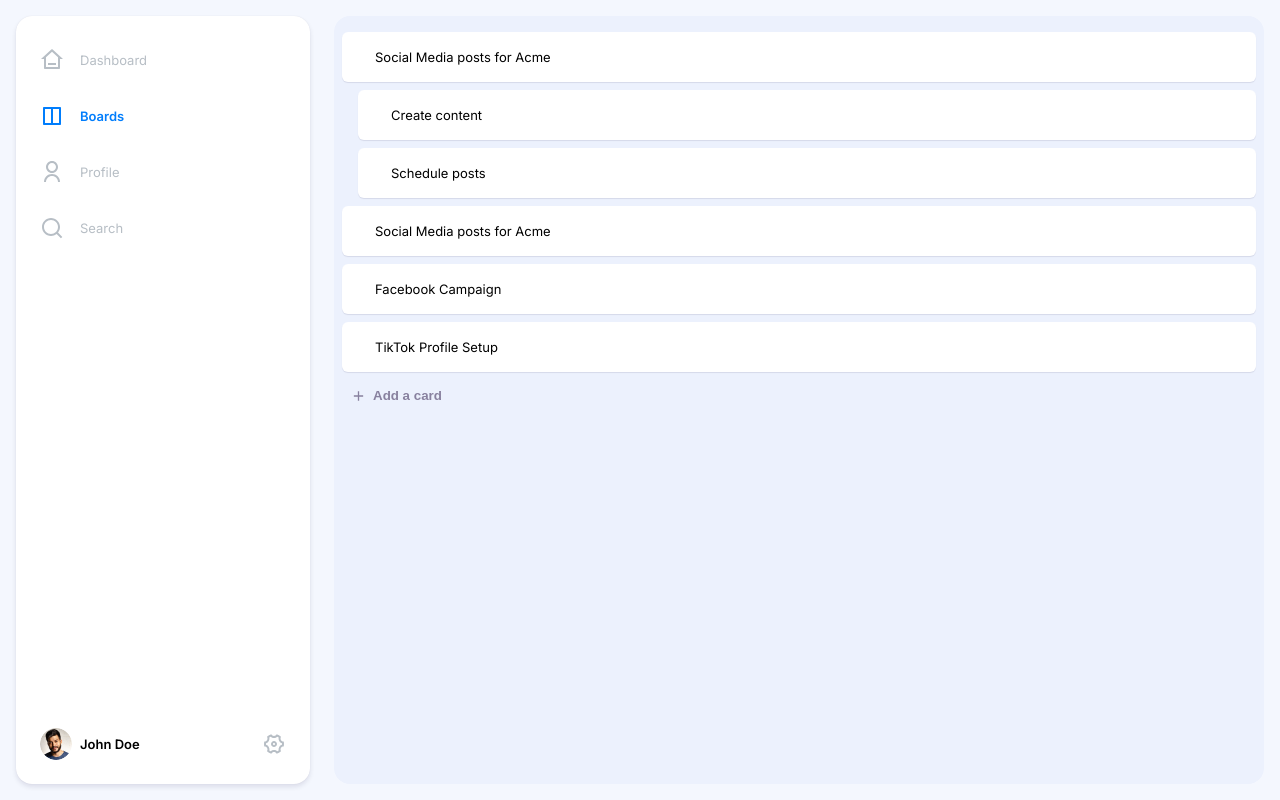
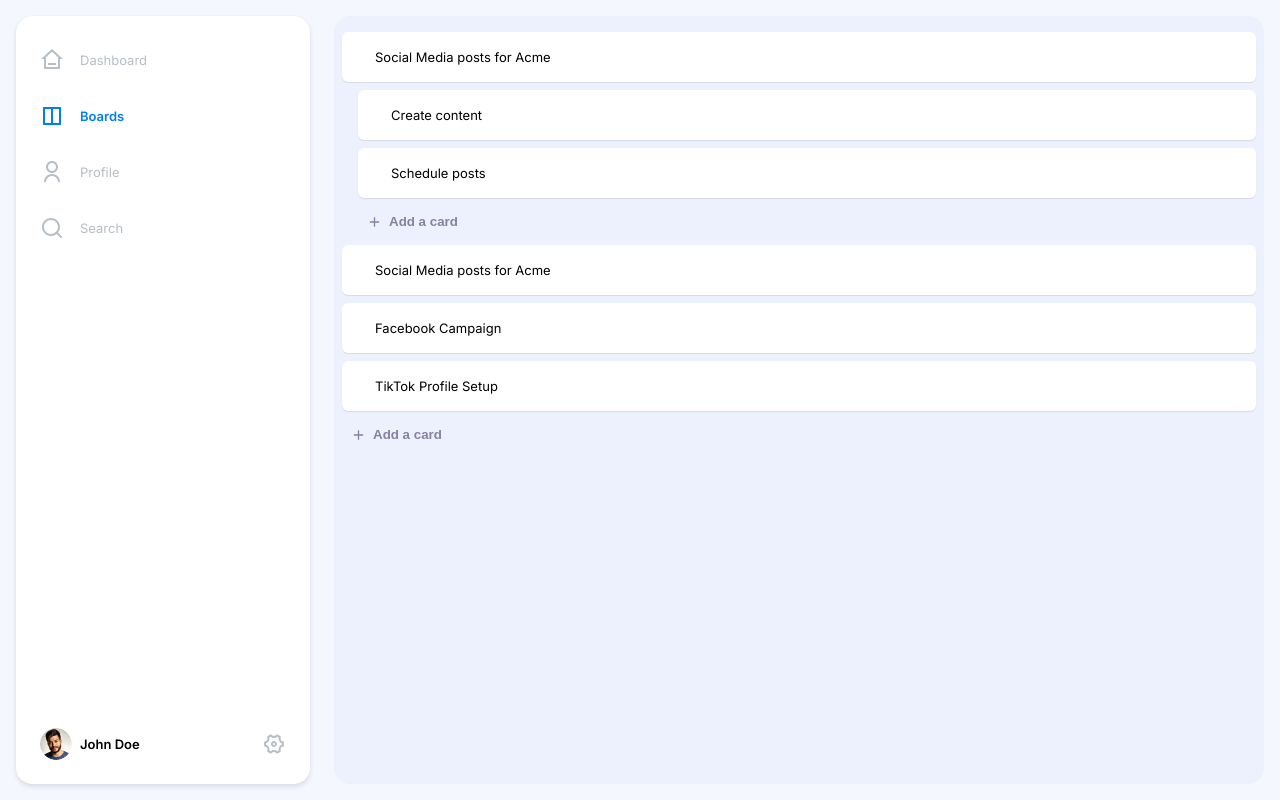
Before and after one commit to mmbsoft/kanban-practical, a React (Vite) app: page / in a window 1280 px wide. Built offline with nearby package versions, Linux system fonts and the light colour scheme.

Commit message:
Improve subtask fuctionality

```diff
--- a/src/components/task/Task.tsx
+++ b/src/components/task/Task.tsx
@@ -12,12 +12,12 @@ import {
 import { TaskInterface } from '../../store/types'
 import { useSortable } from '@dnd-kit/sortable'
 import { CSS } from '@dnd-kit/utilities'
+import { AddNewTask } from '../addNewTask/AddNewTask'
 
 export const Task: React.FC<TaskInterface> = ({ id, title, subtasks }) => {
 	const [isHovered, setIsHovered] = useState<boolean>(false)
 	const [isEditMode, setIsEditMode] = useState<boolean>(false)
 	const [localTaskTitle, setLocalTaskTitle] = useState<string>(title)
-	const [newSubtaskTitle, setNewSubtaskTitle] = useState<string>('New Subtask')
 
 	const dispatch = useDispatch<AppDispatch>()
 
@@ -50,15 +50,12 @@ export const Task: React.FC<TaskInterface> = ({ id, title, subtasks }) => {
 	}
 
 	const handleAddSubtask = () => {
-		if (newSubtaskTitle.trim()) {
 		dispatch(
 			addSubtask({
 				parentId: id,
-					subtask: { id: generateTaskId(), title: newSubtaskTitle },
+				subtask: { id: generateTaskId(), title: 'Subtask' },
 			}),
 		)
-			setNewSubtaskTitle('')
-		}
 	}
 
 	return (
@@ -95,9 +92,11 @@ export const Task: React.FC<TaskInterface> = ({ id, title, subtasks }) => {
 					<div className="task-actions">
 						{!isEditMode ? (
 							<>
+								{subtasks?.length === 0 && (
 									<button className="button-reset" onClick={handleAddSubtask}>
 										<NewSubtask />
 									</button>
+								)}
 								<button
 									className="button-reset"
 									onClick={() => setIsEditMode(!isEditMode)}
@@ -132,14 +131,20 @@ export const Task: React.FC<TaskInterface> = ({ id, title, subtasks }) => {
 
 			<ul className="subtasks">
 				{subtasks &&
-					subtasks.map((subtask) => (
+					subtasks.map((subtask, index) => {
+						const isLast = index === subtasks.length - 1
+
+						return (
+							<React.Fragment key={subtask.id}>
 								<Task
-							key={subtask.id}
 									id={subtask.id}
 									title={subtask.title}
 									subtasks={subtask.subtasks}
 								/>
-					))}
+								{isLast && <AddNewTask onClick={handleAddSubtask} />}
+							</React.Fragment>
+						)
+					})}
 			</ul>
 		</>
 	)
--- a/src/store/slices/boardSlice.ts
+++ b/src/store/slices/boardSlice.ts
@@ -23,14 +23,17 @@ const initialState: BoardInterface | Record<string, never> = {
 		{
 			id: generateTaskId(),
 			title: 'Social Media posts for Acme',
+			subtasks: [],
 		},
 		{
 			id: generateTaskId(),
 			title: 'Facebook Campaign',
+			subtasks: [],
 		},
 		{
 			id: generateTaskId(),
 			title: 'TikTok Profile Setup',
+			subtasks: [],
 		},
 	],
 }
```
Lines whose indentation alone changed are shown as unchanged.
